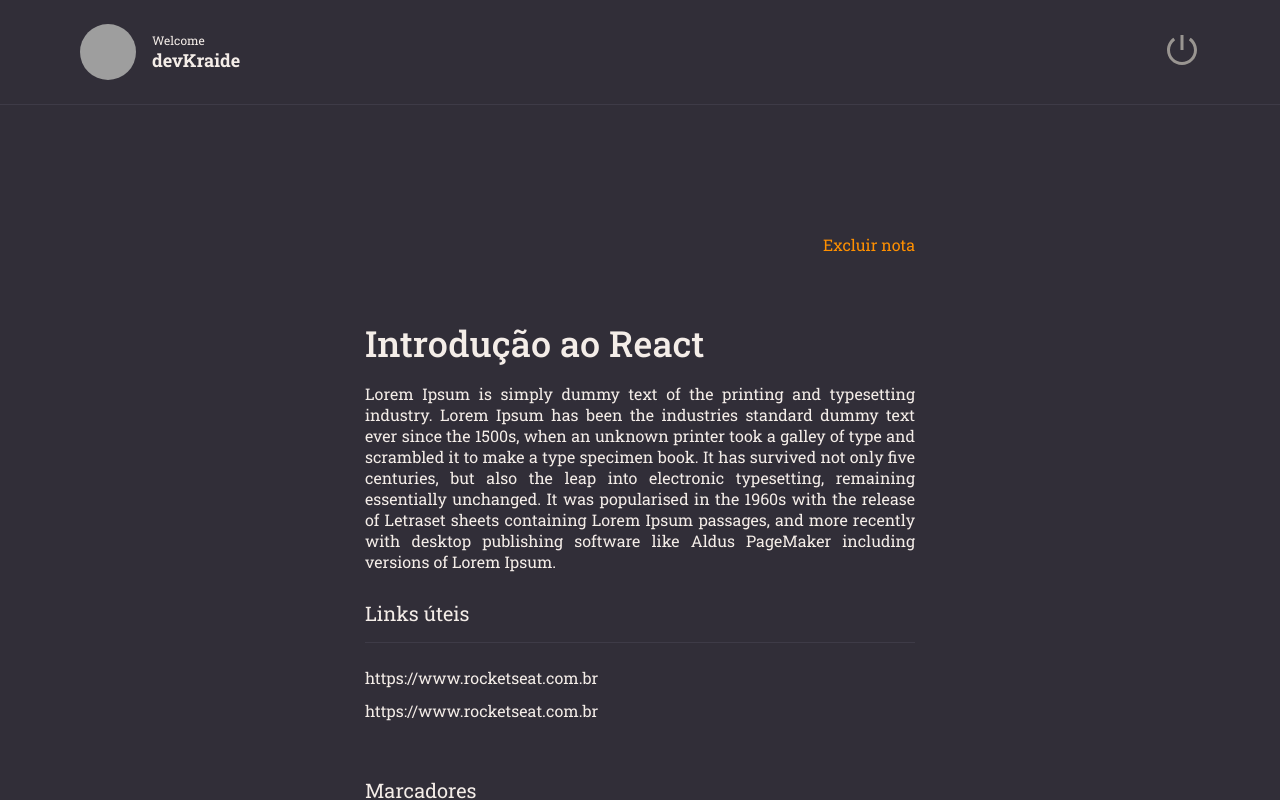
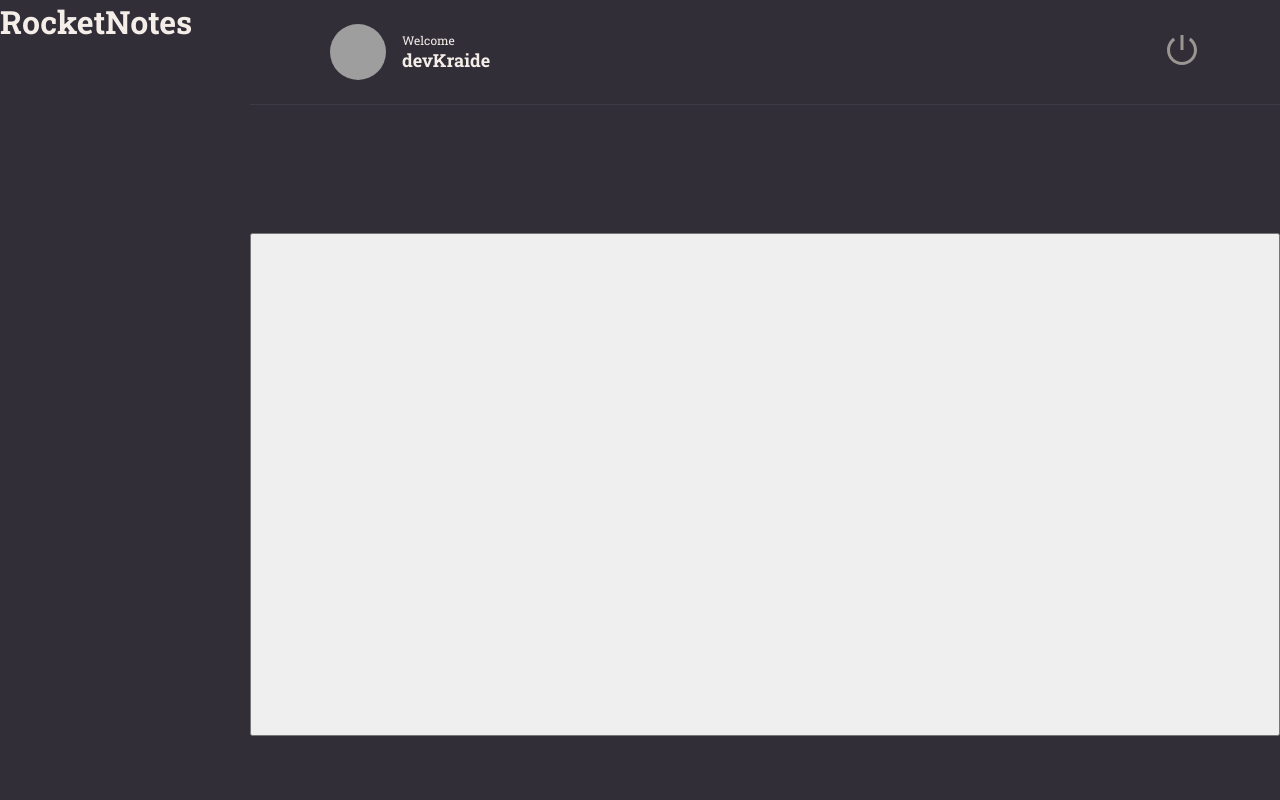
Before and after one commit to devKraide/rocketnotes, a React (Vite) app: page / in a window 1280 px wide. Built offline with nearby package versions, Linux system fonts and the light colour scheme; grey boxes are pictures that could not be loaded.

Commit message:
grid at  home page

```diff
--- a/src/main.jsx
+++ b/src/main.jsx
@@ -7,13 +7,13 @@
 
 import theme from './styles/theme';
 
-import { Details } from './pages/Details';
+import { Home } from './pages/Home';
 
 ReactDOM.createRoot(document.getElementById('root')).render(
   <React.StrictMode >
     <ThemeProvider theme={theme}>
       <GlobalStyle/>
-        <Details />
+        <Home />
     </ThemeProvider>
   </React.StrictMode>,
 )
--- /dev/null
+++ b/src/pages/Home/index.jsx
@@ -0,0 +1,33 @@
+import { Container, Brand, Search, Menu, Content, NewNote} from './styles.js';
+
+import {Header} from '../../components/Header';
+
+export function Home () {
+
+  return (
+    <Container>
+      <Brand>
+        <h1>
+          RocketNotes
+        </h1>
+      </Brand>
+
+      <Header/>
+
+      <Menu>
+
+      </Menu>
+
+      <Search>
+
+      </Search>
+
+      <Content>
+
+      </Content>
+
+      <NewNote> </NewNote>
+    </Container>
+  );
+
+};
--- /dev/null
+++ b/src/pages/Home/styles.js
@@ -0,0 +1,45 @@
+import styled from 'styled-components';
+
+export const Container = styled.div`
+
+  width: 100%;
+  height: 100vh;
+  display: grid;
+
+  grid-template-columns: 250px auto;
+  grid-template-rows: 105px 128px auto 64px;
+  grid-template-areas:
+  "brand header"
+  "menu search"
+  "menu content"
+  "newnote content";
+
+  background-color: ${({theme}) => theme.COLORS.BACKGROUND_800 };
+
+  `;
+
+export const Brand = styled.div`
+
+
+`;
+
+export const Menu = styled.ul`
+
+
+`;
+
+export const Search = styled.div`
+
+
+`;
+
+
+export const Content = styled.div`
+
+
+`;
+
+export const NewNote = styled.button`
+
+
+`;
```
